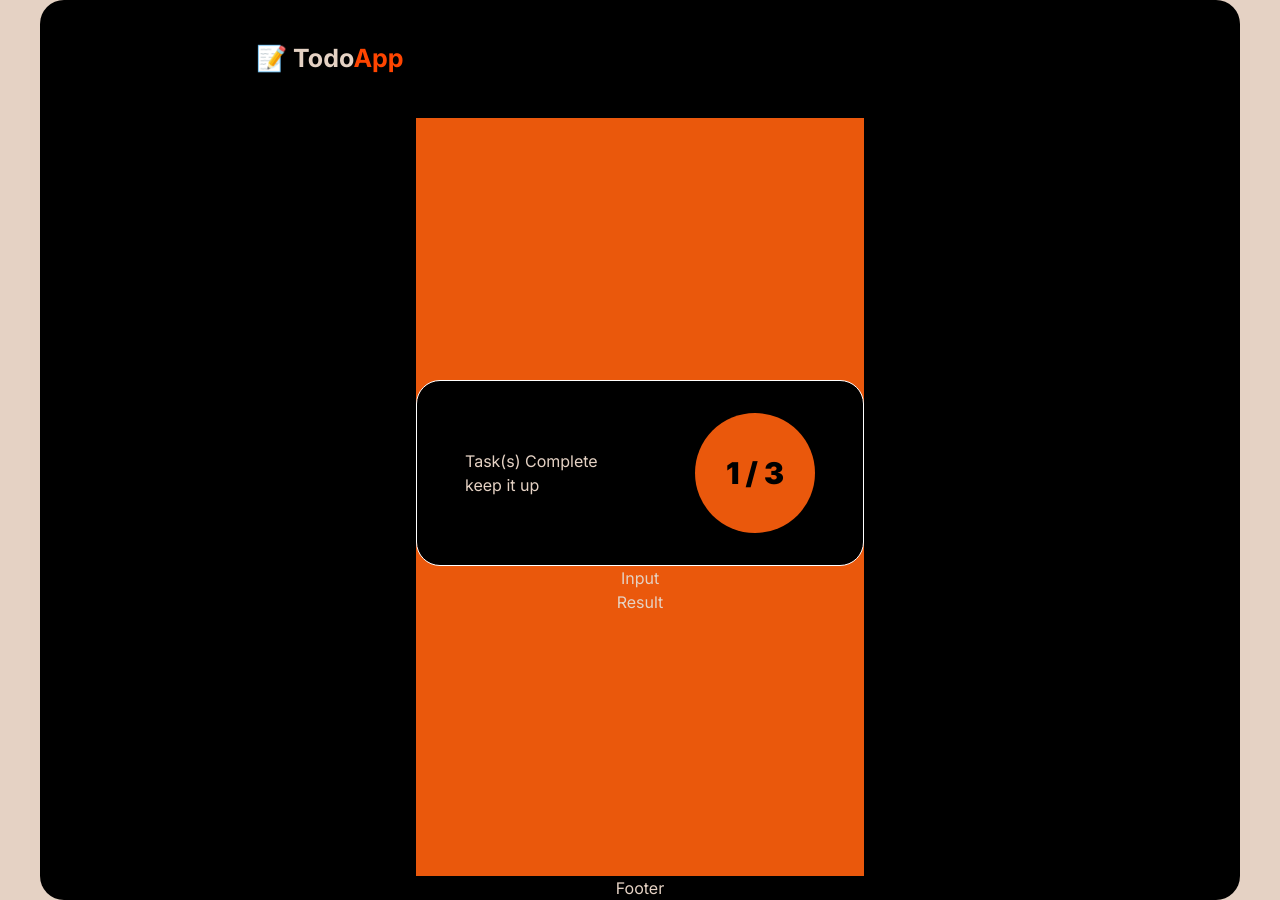
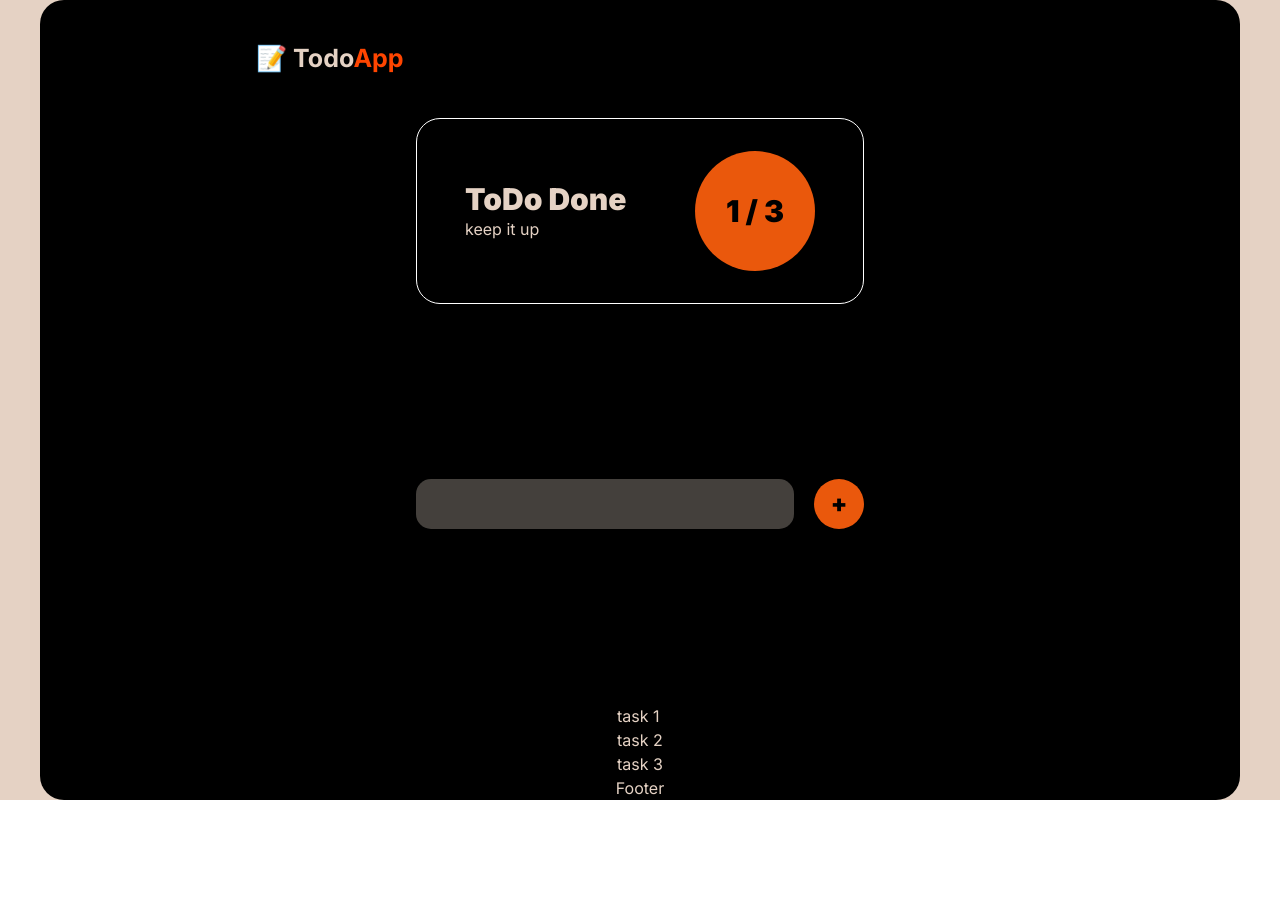
Before and after one commit to LiquidN2/vue-todo-app, a Vue app: page / in a window 1280 px wide. After the commit the page ends 800 px from the top, so only its background shows below. Built offline with nearby package versions, Linux system fonts and the light colour scheme.

Commit message:
added task input and init items render

```diff
--- a/src/components/ResultUpdate.vue
+++ b/src/components/ResultUpdate.vue
@@ -3,7 +3,7 @@
     class="w-full bg-black border border-white rounded-3xl px-12 py-8 flex justify-between items-center"
   >
     <div>
-      <div>Task(s) Complete</div>
+      <div class="text-3xl font-[900]">ToDo Done</div>
       <div>keep it up</div>
     </div>
     <div class="bg-orange-600 h-[120px] w-[120px] rounded-full flex justify-center items-center">
--- /dev/null
+++ b/src/components/TaskInput.vue
@@ -0,0 +1,8 @@
+<template>
+  <div class="w-full flex flex-row justify-between items-center`">
+    <input type="text" name="task" id="task" class="flex-grow bg-stone-700 rounded-[15px] px-4 py-3"/>
+    <button class="ml-5 bg-orange-600 rounded-full h-[50px] w-[50px] flex justify-center items-center">
+      <span class="text-black text-2xl font-[900]">+</span>
+    </button>
+  </div>
+</template>
--- /dev/null
+++ b/src/components/TaskItem.vue
@@ -0,0 +1,7 @@
+<script setup lang="ts">
+defineProps(['text'])
+</script>
+
+<template>
+  <div>{{ text }}</div>
+</template>
--- /dev/null
+++ b/src/components/TaskList.vue
@@ -0,0 +1,10 @@
+<script setup lang="ts">
+import TaskItem from './TaskItem.vue'
+const tasks = ['task 1', 'task 2', 'task 3']
+</script>
+
+<template>
+  <div>
+    <TaskItem v-for="(task, index) in tasks" :key="index" :text="task" />
+  </div>
+</template>
--- a/src/components/layout/BaseLayout.vue
+++ b/src/components/layout/BaseLayout.vue
@@ -5,7 +5,7 @@ import BaseFooter from './BaseFooter.vue'
 
 <template>
   <div
-    class="w-[1200px] h-[900px] flex flex-col justify-center items-center bg-black text-[#e5d2c4] rounded-3xl"
+    class="w-[1200px] h-[800px] flex flex-col justify-center items-center bg-black text-[#e5d2c4] rounded-3xl"
   >
     <BaseHeader />
     <slot></slot>
--- a/src/views/HomeView.vue
+++ b/src/views/HomeView.vue
@@ -1,15 +1,15 @@
 <script setup lang="ts">
 import ResultUpdate from '@/components/ResultUpdate.vue'
+import TaskInput from '@/components/TaskInput.vue'
+import TaskList from '@/components/TaskList.vue'
 </script>
 
 <template>
   <main class="w-full flex-grow">
-    <div
-      class="bg-orange-600 max-w-md h-full mx-auto my-0 flex flex-col justify-center items-center"
-    >
+    <div class="max-w-md h-full mx-auto my-0 flex flex-col justify-between items-center">
       <ResultUpdate />
-      <div>Input</div>
-      <div>Result</div>
+      <TaskInput />
+      <TaskList />
     </div>
   </main>
 </template>
```
